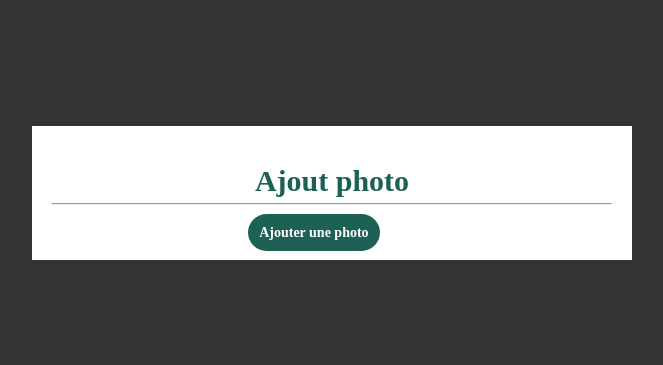
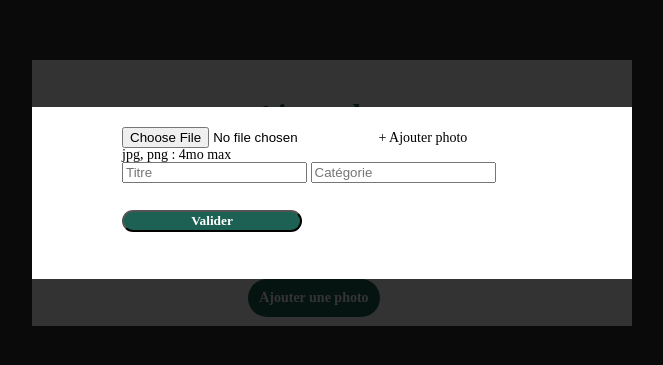
Before and after one commit to amoungui/portfolio-architecte-sophie-blue, a plain HTML site: page FrontEnd/pages/modal/modal2.html in a window 1280 px wide. Shown: the part 207-572 px from the top of the page, without its empty margins (308-971 px from the left). Drawn offline with Linux system fonts and the light colour scheme.

Commit message:
review position of wrapper-nav and start style for wrapper-content

```diff
--- a/FrontEnd/assets/css/style.css
+++ b/FrontEnd/assets/css/style.css
@@ -404,3 +404,8 @@ margin: auto;
 	align-items: center;
 	height: 100%; /* Assurez-vous que le conteneur est suffisamment grand */
 }
+
+.wrapper-content {
+	margin: auto;
+	width: 420px;
+}
--- a/FrontEnd/pages/modal/modal2.html
+++ b/FrontEnd/pages/modal/modal2.html
@@ -10,17 +10,25 @@
 <body>
     <aside id="modal2" class="modal" role="dialog" aria-labelledby="titlemodal">
         <div class="modal-wrapper js-modal-stop">
+            <div class="wrapper-nav">
+                <a href="#modal1" class="js-modal"><i class="fa-solid fa-arrow-left"></i></a>
+                <a href="#" class="js-modal-close"><i class="fa-solid fa-xmark"></i></a>
+            </div>
             <div class="wrapper-content">
-                <div class="wrapper-nav">
-                    <a hef="#" ><i class="fa-solid fa-arrow-left"></i></a>
-                    <a href="#" class="js-modal-close"><i class="fa-solid fa-xmark"></i></a>
-                </div>
                 <div class="content-title">
                     <h2>Ajout photo</h2>
                 </div>
-                <div class="modal_gallery">
-
+                <div class="content-container">
+                    <i class="fa-solid fa-light fa-image"></i>
+                    <input type="file" id="imageUpload" name="imageUpload" accept=".jpg, .png" class="input-file">
+                    <label for="imageUpload" class="input-label">+ Ajouter photo</label>
+                    <p class="file-types">jpg, png : 4mo max</p>
                 </div>
+                <form method="post" class="form-img">
+                    <input type="text" name="title" id="title" placeholder="Titre">
+                    <input type="text" name="category" id="category" placeholder="Catégorie">
+                    <input type="submit" value="Valider">
+                </form>
             </div>
             <hr><br>
             <div class="wrapper-link">
@@ -28,6 +36,24 @@
             </div>
         </div>
     </aside>
+    <aside id="modal2" class="modal" role="dialog" aria-labelledby="titlemodal">
+        <div class="modal-wrapper js-modal-stop">
+            <div class="wrapper-content">
+                <div class="content-container">
+                    <div class="logo"></div>
+                    <input type="file" id="imageUpload" name="imageUpload" accept=".jpg, .png" class="input-file">
+                    <label for="imageUpload" class="input-label">+ Ajouter photo</label>
+                    <p class="file-types">jpg, png : 4mo max</p>
+                </div>
+                <form method="post" class="form-img">
+                    <input type="text" name="title" id="title" placeholder="Titre">
+                    <input type="text" name="category" id="category" placeholder="Catégorie">
+                    <input type="submit" value="Valider">
+                </form>
+            </div>
+        </div>
+    </aside>
+
 <script src="../../assets/js/modal.js"></script>
 </body>
 </html>
```
